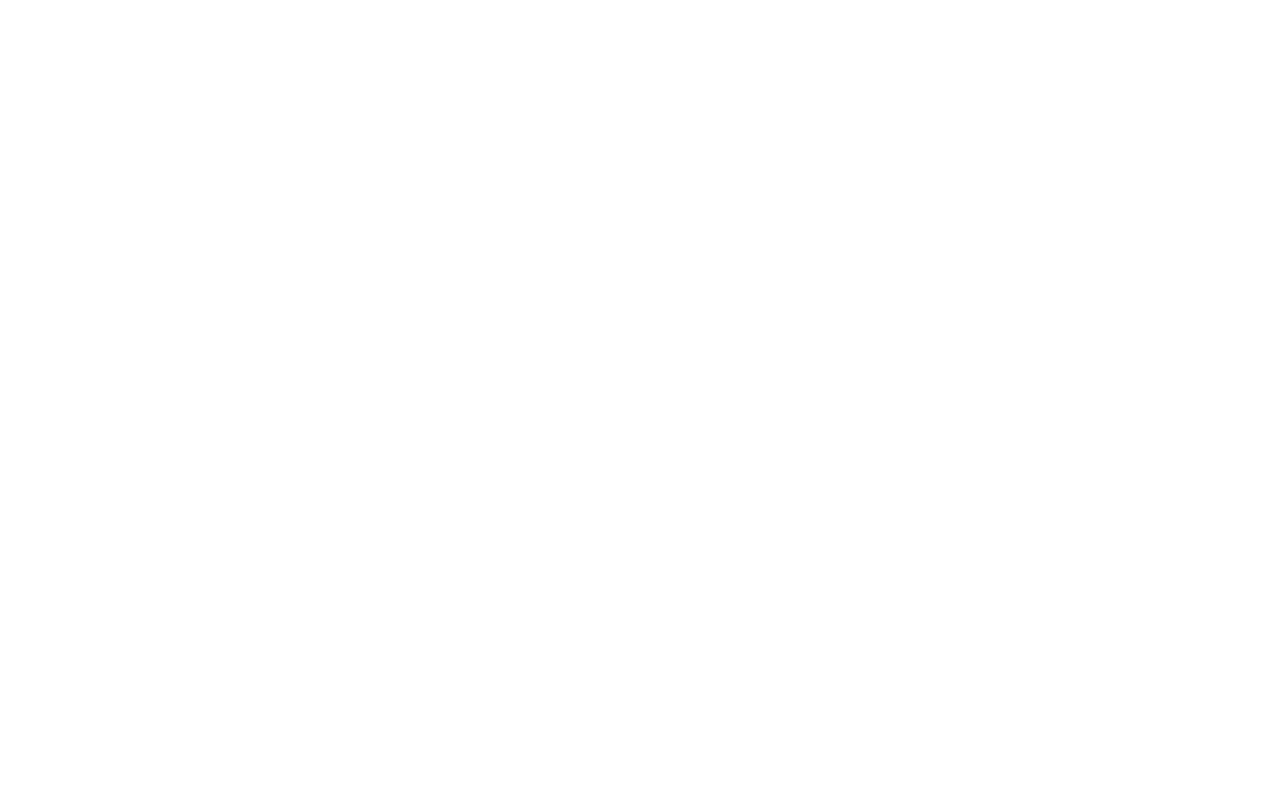
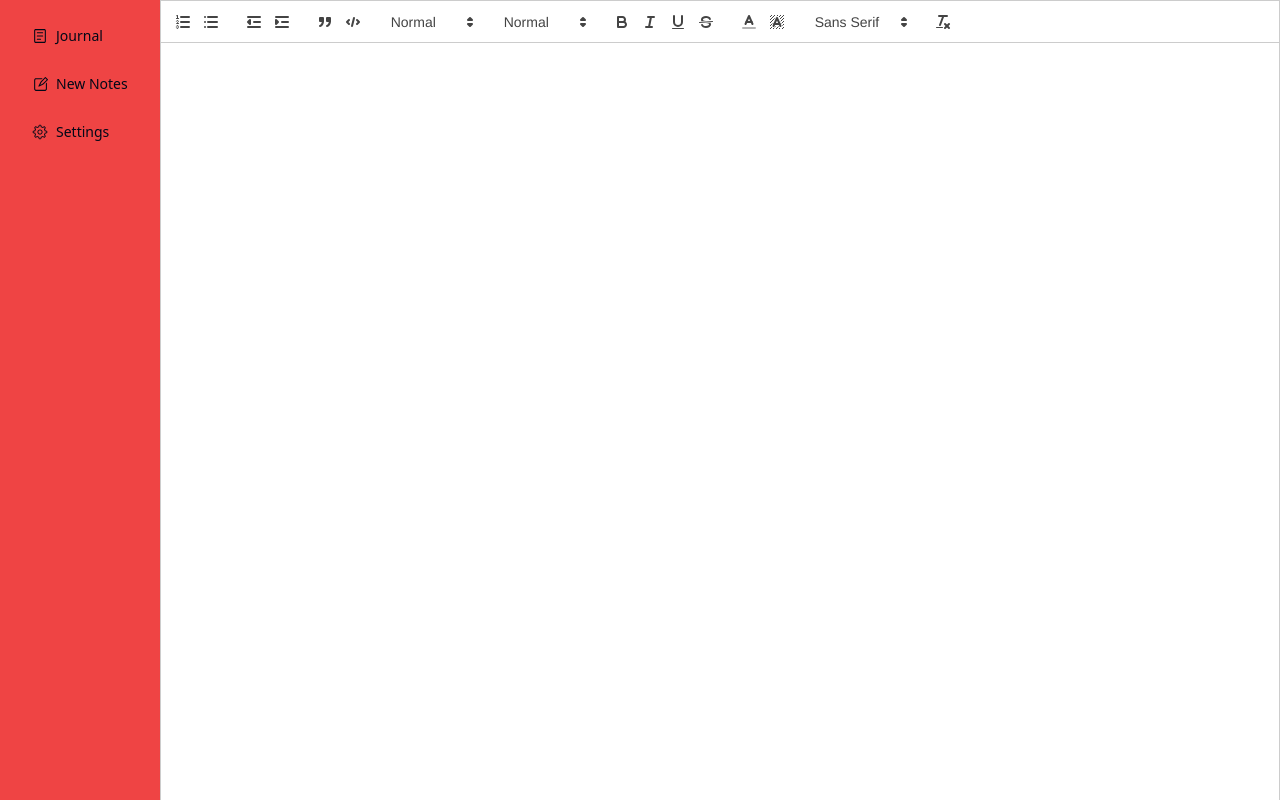
Before and after one commit to Williamherr/devjourni, a Next.js app: page / in a window 1280 px wide. Built offline with nearby package versions, Linux system fonts and the light colour scheme.

Commit message:
Add react-quill text editor and added sidebars

```diff
--- a/app/(root)/page.tsx
+++ b/app/(root)/page.tsx
@@ -1,3 +1,11 @@
+import SideBar from "@/components/layouts/SideBar";
+import Editor from "@/components/editor/quill";
+
 export default function Home() {
-  return <div></div>;
+  return (
+    <div className="flex flex-row h-screen">
+      <SideBar />
+      <Editor />
+    </div>
+  );
 }
--- /dev/null
+++ b/components/editor/quill.tsx
@@ -0,0 +1,38 @@
+"use client";
+
+import { useState } from "react";
+import "react-quill/dist/quill.snow.css";
+import dynamic from "next/dynamic";
+const ReactQuill = dynamic(() => import("react-quill"), { ssr: false });
+
+export default function Editor() {
+  const [value, setValue] = useState("");
+
+  const modules = {
+    toolbar: [
+      [{ list: "ordered" }, { list: "bullet" }],
+      [{ indent: "-1" }, { indent: "+1" }], // outdent/indent
+      ["blockquote", "code-block"],
+
+      [{ size: ["small", false, "large", "huge"] }], // custom dropdown
+      [{ header: [1, 2, 3, 4, 5, 6, false] }],
+
+      ["bold", "italic", "underline", "strike"], // toggled buttons
+
+      [{ color: [] }, { background: [] }], // dropdown with defaults from theme
+      [{ font: [] }],
+
+      ["clean"], // remove formatting button
+    ],
+  };
+
+  return (
+    <ReactQuill
+      theme="snow"
+      value={value}
+      onChange={setValue}
+      className="w-full overflow-auto"
+      modules={modules}
+    />
+  );
+}
--- /dev/null
+++ b/components/layouts/SideBar.tsx
@@ -0,0 +1,23 @@
+import { Button } from "../ui/button";
+import { leftSideBarLinks as routes } from "@/constants/link";
+
+const SideBar = () => {
+  return (
+    <div className="w-fit max-w-xs bg-red-500">
+      <div className="flex flex-col items-start p-4 space-y-2 ">
+        {routes.map((route, index) => (
+          <Button
+            variant={"ghost"}
+            key={index}
+            className="w-full flex justify-start"
+          >
+            <route.icon className="mr-2 h-4 w-4" />
+            {route.name}
+          </Button>
+        ))}
+      </div>
+    </div>
+  );
+};
+
+export default SideBar;
--- /dev/null
+++ b/components/ui/resizable.tsx
@@ -0,0 +1,45 @@
+"use client"
+
+import { GripVertical } from "lucide-react"
+import * as ResizablePrimitive from "react-resizable-panels"
+
+import { cn } from "@/lib/utils"
+
+const ResizablePanelGroup = ({
+  className,
+  ...props
+}: React.ComponentProps<typeof ResizablePrimitive.PanelGroup>) => (
+  <ResizablePrimitive.PanelGroup
+    className={cn(
+      "flex h-full w-full data-[panel-group-direction=vertical]:flex-col",
+      className
+    )}
+    {...props}
+  />
+)
+
+const ResizablePanel = ResizablePrimitive.Panel
+
+const ResizableHandle = ({
+  withHandle,
+  className,
+  ...props
+}: React.ComponentProps<typeof ResizablePrimitive.PanelResizeHandle> & {
+  withHandle?: boolean
+}) => (
+  <ResizablePrimitive.PanelResizeHandle
+    className={cn(
+      "relative flex w-px items-center justify-center bg-border after:absolute after:inset-y-0 after:left-1/2 after:w-1 after:-translate-x-1/2 focus-visible:outline-none focus-visible:ring-1 focus-visible:ring-ring focus-visible:ring-offset-1 data-[panel-group-direction=vertical]:h-px data-[panel-group-direction=vertical]:w-full data-[panel-group-direction=vertical]:after:left-0 data-[panel-group-direction=vertical]:after:h-1 data-[panel-group-direction=vertical]:after:w-full data-[panel-group-direction=vertical]:after:-translate-y-1/2 data-[panel-group-direction=vertical]:after:translate-x-0 [&[data-panel-group-direction=vertical]>div]:rotate-90",
+      className
+    )}
+    {...props}
+  >
+    {withHandle && (
+      <div className="z-10 flex h-4 w-3 items-center justify-center rounded-sm border bg-border">
+        <GripVertical className="h-2.5 w-2.5" />
+      </div>
+    )}
+  </ResizablePrimitive.PanelResizeHandle>
+)
+
+export { ResizablePanelGroup, ResizablePanel, ResizableHandle }
--- /dev/null
+++ b/constants/link.ts
@@ -0,0 +1,26 @@
+import { GearIcon, Pencil2Icon, ReaderIcon } from "@radix-ui/react-icons";
+
+export const navBarLinks = [
+  {
+    route: "/",
+    label: "Home",
+  },
+  {
+    route: "/services",
+    label: "Services",
+  },
+  {
+    route: "/",
+    label: "Pricing",
+  },
+  {
+    route: "/contact",
+    label: "Contact",
+  },
+];
+
+export const leftSideBarLinks = [
+  { name: "Journal", icon: ReaderIcon, path: "/" },
+  { name: "New Notes", icon: Pencil2Icon, path: "/profile" },
+  { name: "Settings", icon: GearIcon, path: "/settings" },
+];
--- a/package.json
+++ b/package.json
@@ -23,6 +23,8 @@
     "react-dom": "^18",
     "react-hook-form": "^7.49.3",
     "react-icons": "^5.0.1",
+    "react-quill": "^2.0.0",
+    "react-resizable-panels": "^1.0.9",
     "tailwind-merge": "^2.2.0",
     "tailwindcss-animate": "^1.0.7",
     "zod": "^3.22.4"
```
Also changed, not shown: constants/link.js (deleted, +0 -18 lines), 1 other file (tests, documents, lock files or other folders).
